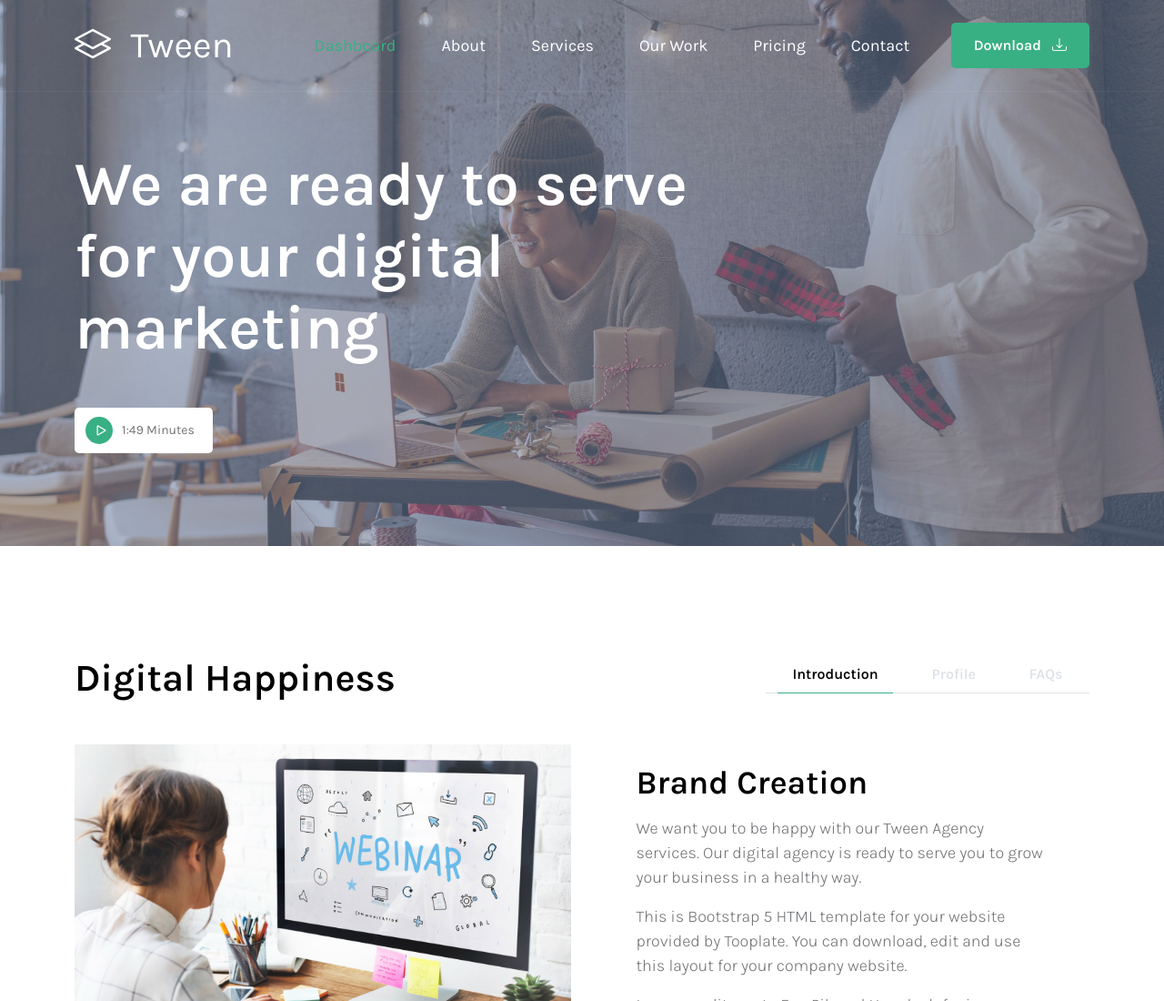
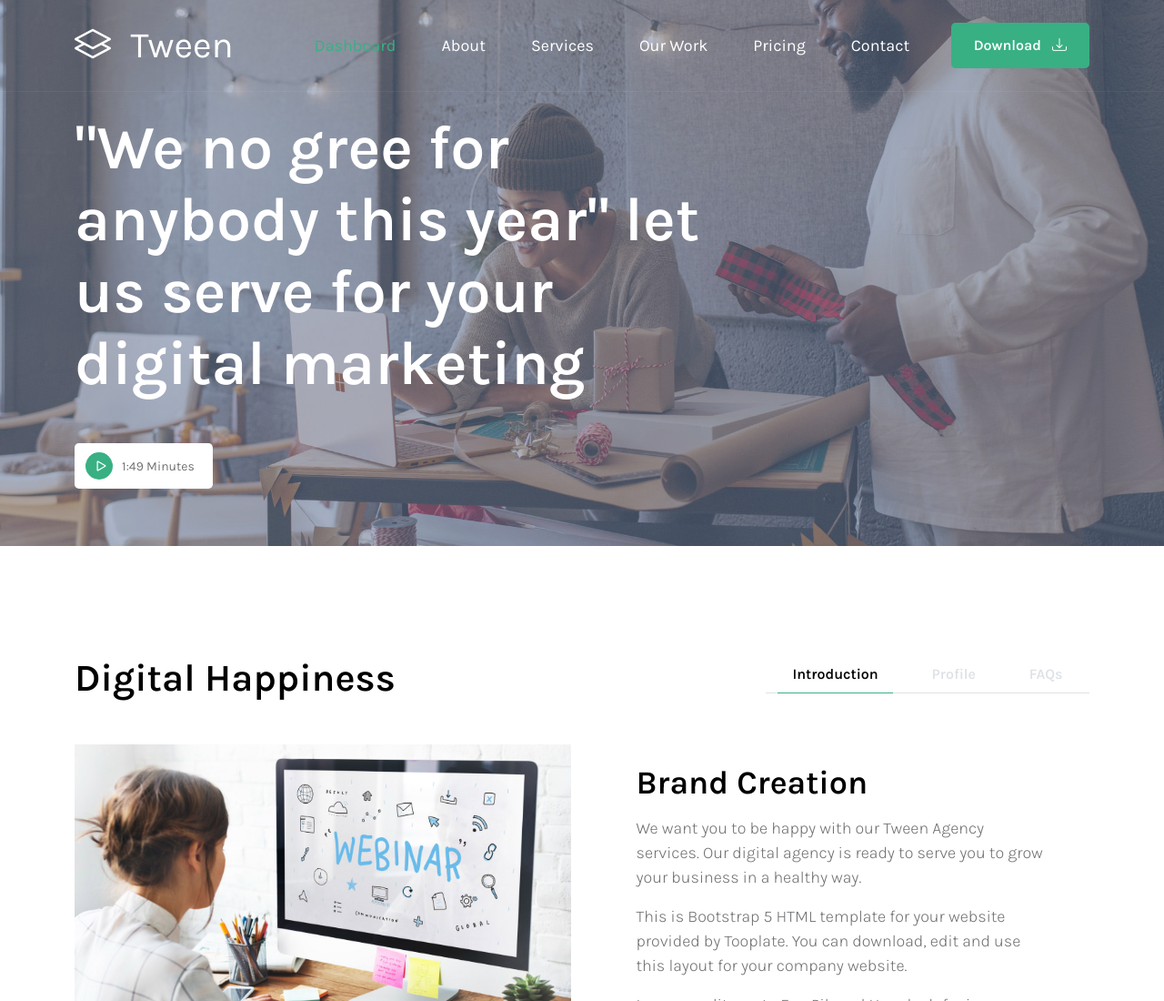
Before and after one commit to Centpizzy-cloud/Marketpeak-Ecommerce, a plain HTML site: page 2128_tween_agency/index.html in a window 1280 px wide. Shown: the top 1100 px of the page at 91% size. Drawn offline with Linux system fonts and the light colour scheme.

Commit message:
A little change on the HTML file Marquee

```diff
--- a/2128_tween_agency/index.html
+++ b/2128_tween_agency/index.html
@@ -97,7 +97,7 @@ https://www.tooplate.com/view/2128-tween-agency
 
                         <div class="col-lg-8 col-12">
                             <div class="heroText">
-                                <h1 class="text-white mb-lg-5 mb-4">We are ready to serve for your digital marketing</h1>
+                                <h1 class="text-white mb-lg-5 mb-4">"We no gree for anybody this year" let us serve for your digital marketing</h1>
 
                                 <a href="https://www.youtube.com/watch?v=AYaHuZ4BB6Y" class="popup-youtube play-icon-wrap d-flex align-items-center">
                                     <i class="bi-play play-icon"></i>
```
Also changed, not shown: 2128_tween_agency/css/tooplate-tween-agency.css (+6 -1 lines).
